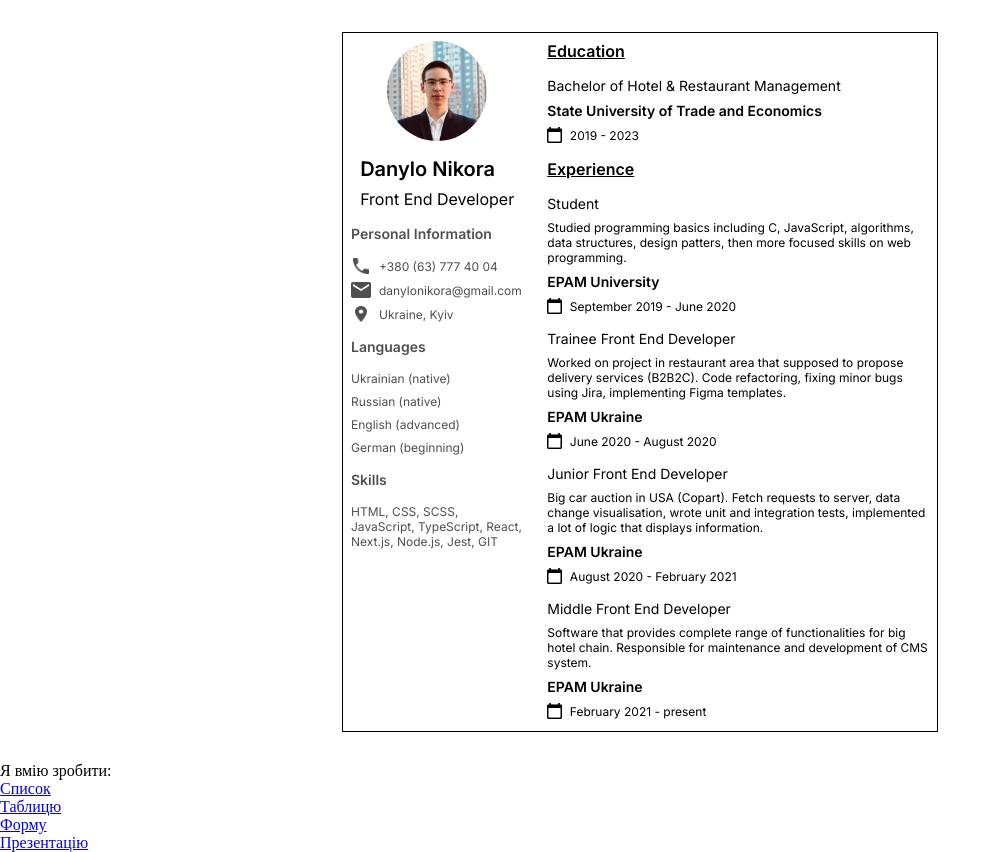
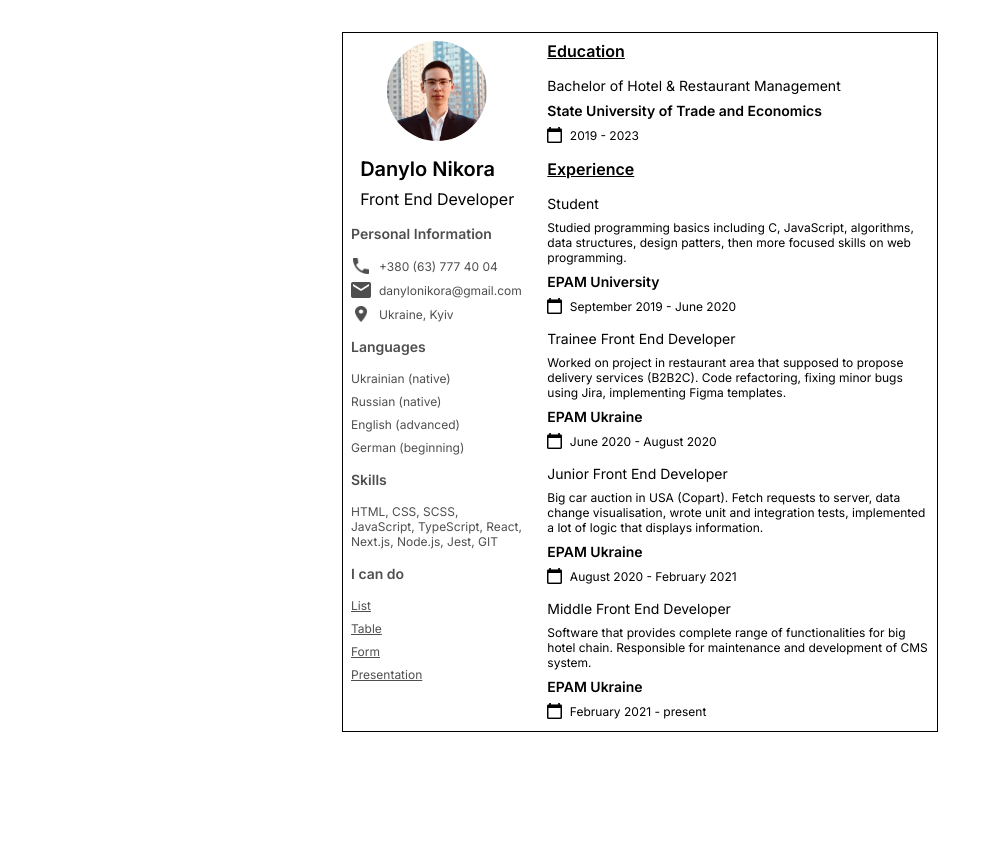
Before and after one commit to danylonikora/prac_4, a plain HTML site: page index.html in a window 1280 px wide. Shown: the whole page, without its empty margins (0-1001 px from the left). After the commit the page ends 800 px from the top, so only its background shows below. Drawn offline with Linux system fonts and the light colour scheme.

Commit message:
add comments, fix design

```diff
--- a/index.html
+++ b/index.html
@@ -9,7 +9,8 @@
       /* Підключаємо шрифти */
       @import url("https://fonts.googleapis.com/css2?family=Inter:wght@400;600&display=swap");
 
-      /* Відключаємо стандарнту стилізацію елементів браузерів за допомогую reset.css */
+      /* Скидання стилів елементів за замовчуванням */
+      /* Використовуємо reset.css */
       html,
       body,
       div,
@@ -98,7 +99,8 @@
         font: inherit;
         vertical-align: baseline;
       }
-      /* HTML5 display-role reset for older browsers */
+
+      /* Відображення нових елементів HTML5 у старих браузерах */
       article,
       aside,
       details,
@@ -112,14 +114,20 @@
       section {
         display: block;
       }
+
+      /* Відключення маркерів списків */
       ol,
       ul {
         list-style: none;
       }
+
+      /* Відключення лапок у цитатах */
       blockquote,
       q {
         quotes: none;
       }
+
+      /* Відключення лапок у цитатах перед і після тексту */
       blockquote:before,
       blockquote:after,
       q:before,
@@ -127,23 +135,29 @@
         content: "";
         content: none;
       }
+
+      /* Встановлення параметрів таблиць */
       table {
         border-collapse: collapse;
         border-spacing: 0;
       }
 
+      /* Налаштування товщини шрифту для елементу <b> */
       b {
         font-weight: 600;
       }
 
+      /* Налаштування верхнього відступу для <body> */
       body {
         margin-top: 32px;
       }
 
+      /* Налаштування поведінки властивостей padding та margin для всіх елементів */
       * {
         box-sizing: border-box;
       }
 
+      /* Стилізація контейнеру для резюме, встановлення шрифту Inter */
       .container {
         display: flex;
         width: 596px;
@@ -157,22 +171,29 @@
         border: 1px solid black;
       }
 
+      /* Боковий блок з короткою інформацією про себе */
       .aside {
         display: flex;
         flex-direction: column;
         gap: 16px;
       }
 
+      /* Підзаголовки бокового блоку */
       .aside_subheading {
         font-size: 14px;
       }
 
+      /* Параграфи, текст та підзаголовки що будуть належати до бокового блоку */
       .aside_paragraph,
       .aside_text,
-      .aside_subheading {
+      .aside_subheading,
+      .aside_link,
+      .aside_link:visited,
+      .aside_link:link {
         color: #4f4f4f;
       }
 
+      /*Фото в резюме */
       .avatar {
         height: 100px;
         width: 100px;
@@ -180,6 +201,7 @@
         align-self: center;
       }
 
+      /* Контейнер що містить в собі ім'я та посаду */
       .name-and-position {
         display: flex;
         flex-direction: column;
@@ -187,69 +209,77 @@
         align-self: center;
       }
 
+      /* Текст з ім'ям */
       .name {
         font-size: 20px;
       }
 
+      /* Текст з посадою */
       .position {
         font-size: 16px;
       }
 
+      /* Іконки */
       .icon {
         height: 16px;
       }
 
+      /* Контейнери які містять іконку та текст */
       .contact {
         display: flex;
         align-items: center;
         gap: 8px;
       }
 
+      /* Іконка контакту (телефон, локація, пошта) */
       .contact_icon {
         color: #4f4f4f;
       }
 
+      /* Контейнер що містить в собі іконку контакту */
       .contact_icon-container {
         width: 20px;
         display: flex;
         justify-content: center;
       }
 
+      /* Елемент списку боковогу блоку */
       .aside_list {
         display: flex;
         flex-direction: column;
         gap: 8px;
       }
 
+      /* Основний блок з інформацією про освіту та досвід */
       .section {
         display: flex;
         flex-direction: column;
         gap: 16px;
       }
 
+      /* Заголовки блоку про основного блоку */
       .section_subheading {
         font-size: 16px;
       }
 
+      /* Контейнер який буде містити інформацію про досвід або освіту  */
       .experience {
         display: flex;
         flex-direction: column;
         gap: 8px;
       }
 
+      /* Оформлення тексту про позицію на роботі та місце роботи */
       .experience_position,
       .experience_location {
         font-size: 14px;
       }
 
+      /* Контейнер що містить картинку з календариком та періодом отримання досвіду (освіти) */
       .experience_period {
         display: flex;
         gap: 8px;
         align-items: center;
-      }
-
-      .i-can-do {
-        margin-top: 30px;
       }
     </style>
   </head>
@@ -307,6 +337,15 @@
           HTML, CSS, SCSS, JavaScript, TypeScript, React, Next.js, Node.js,
           Jest, GIT
         </p>
+        <h2 class="aside_subheading"><b>I can do</b></h2>
+        <ul class="aside_list">
+          <li><a class="aside_link" href="./list.html">List</a></li>
+          <li><a class="aside_link" href="./table.html">Table</a></li>
+          <li><a class="aside_link" href="./form.html">Form</a></li>
+          <li>
+            <a class="aside_link" href="./presentation.html">Presentation</a>
+          </li>
+        </ul>
       </aside>
       <section class="section">
         <h2 class="section_subheading">
@@ -385,14 +424,5 @@
         </div>
       </section>
     </div>
-    <div class="i-can-do">
-      <h2 class="i-can-do_heading">Я вмію зробити:</h2>
-      <ul>
-        <li><a href="./list.html">Список</a></li>
-        <li><a href="./table.html">Таблицю</a></li>
-        <li><a href="./form.html">Форму</a></li>
-        <li><a href="./presentation.html">Презентацію</a></li>
-      </ul>
-    </div>
   </body>
 </html>
```
